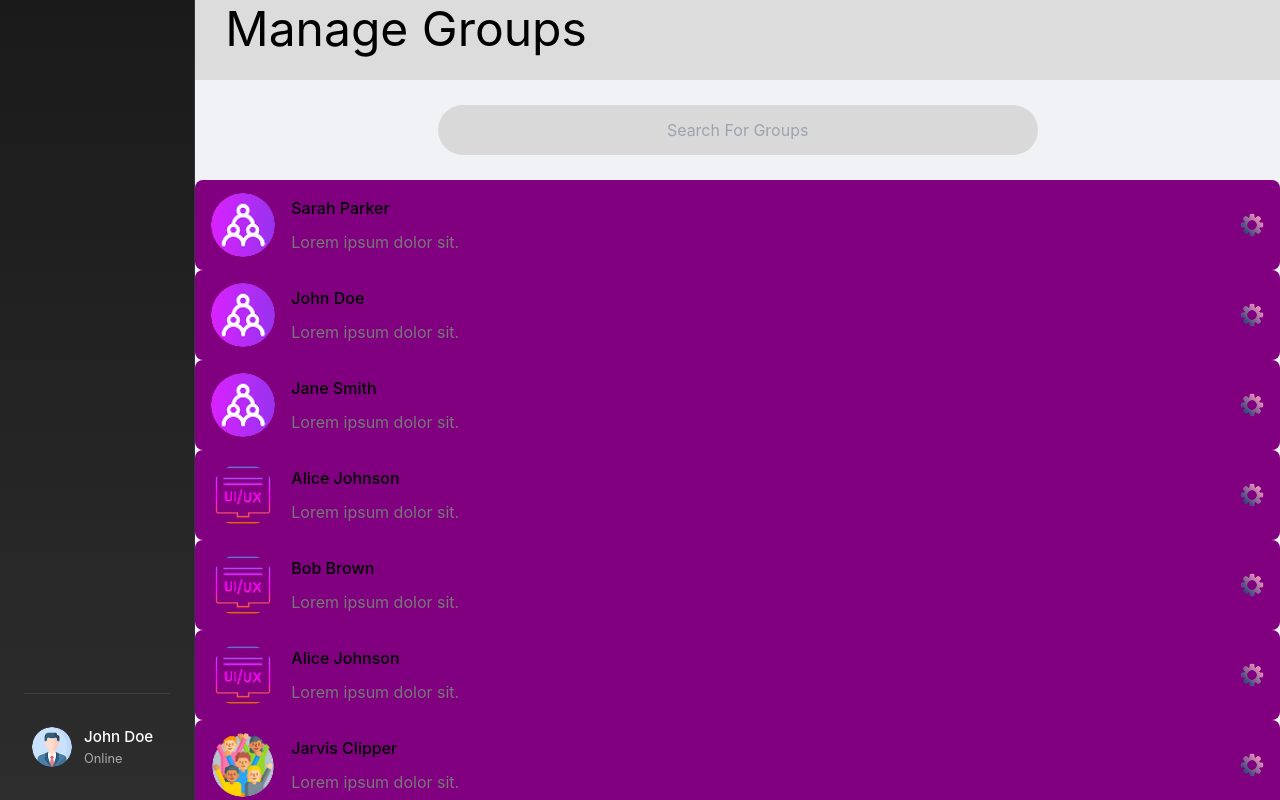
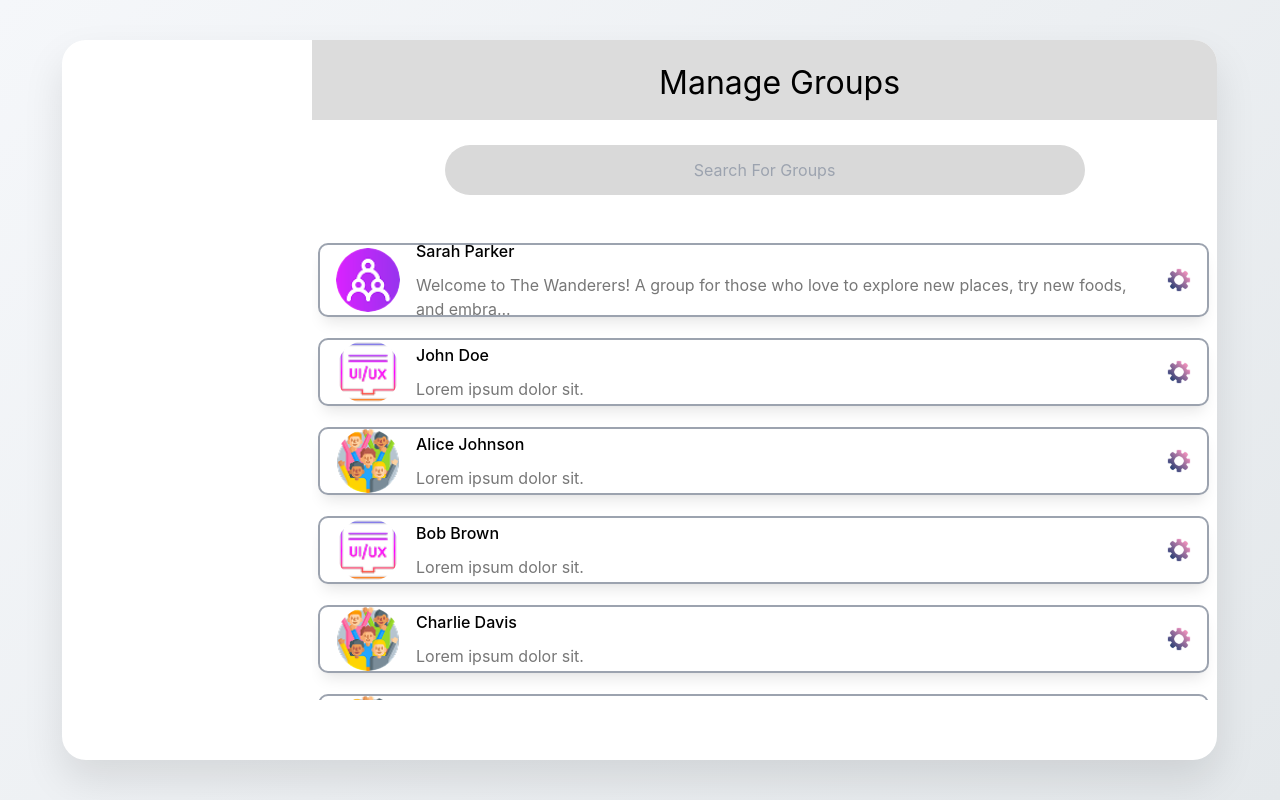
Before and after one commit to omar-ahmed2/desktop-real-time-chat-pp, a React (Vite) app in the folder desktop-real-time-chat-app/: page /groups in a window 1280 px wide. Built offline with nearby package versions, Linux system fonts and the light colour scheme.

Commit message:
Added group page
Signed-off-by: kem <ahamedcool71@gmail.com>

```diff
--- a/desktop-real-time-chat-app/src/components/Groups/Groups.css
+++ b/desktop-real-time-chat-app/src/components/Groups/Groups.css
@@ -2,11 +2,62 @@
     width: 8px;
   }
 
-  .scrollbar-custom::-webkit-scrollbar-track {
-    background: transparent;
+.scrollbar-custom::-webkit-scrollbar-track {
+  background: transparent;
+}
+.chat-layout-container {
+  width: 100%;
+  min-height: 100vh;
+  display: flex;
+  align-items: center;
+  justify-content: center;
+  padding: 2rem;
+  box-sizing: border-box;
+  background: linear-gradient(135deg, #f5f7fa 0%, #e4e8eb 100%);
+  font-family: 'Inter', -apple-system, BlinkMacSystemFont, 'Segoe UI', 'Roboto', sans-serif;
+  transition: all 0.3s ease;
+  overflow-x: hidden;
+}
+.groups-main-card {
+  width: 95%;
+  height: 90vh;
+  background: white;
+  border-radius: 24px;
+  box-shadow: 0 20px 40px rgba(0, 0, 0, 0.1);
+  overflow: hidden;
+  position: relative;
+  display: grid;
+  grid-template-columns: 250px 1fr;
+  opacity: 0;
+  transform: scale(0.98);
+  animation: fadeInContacts 0.7s ease-out forwards;
+}
+.scrollbar-custom::-webkit-scrollbar-thumb {
+  background-color: gray;
+  border-radius: 4px;
+}
+
+@media (max-width: 768px) {
+  .groups-main-card {
+    width: 100%;
+    height: 95vh;
+    grid-template-columns: 1fr;
   }
-
-  .scrollbar-custom::-webkit-scrollbar-thumb {
-    background-color: gray;
-    border-radius: 4px;
+  .left-sidebar {
+    display: none;
   }
+  .group-dialog{
+    width:70vw !important;
+  }
+}
+@media (max-width: 1000) {
+  .group-dialog{
+    width:70vw !important;
+  }
+}
+@media (max-width: 560px) {
+.group-inner-friend{
+  width:100% !important;
+  margin-left:0 !important;
+}
+}
--- a/desktop-real-time-chat-app/src/components/Groups/Groups.tsx
+++ b/desktop-real-time-chat-app/src/components/Groups/Groups.tsx
@@ -1,68 +1,223 @@
 import React from "react";
-import { useState } from "react";
-import './Groups.css';
+import { useState, useRef, useEffect } from "react";
+import "./Groups.css";
+import { groupProps } from "../../types/interface";
 import Sidebar from "../Chat/Sidebar/Sidebar";
+import { useMediaQuery } from 'react-responsive';
 const Groups = () => {
   const [groupName, setGroupName] = useState<string>("");
-  const groups = [
+  const [filterText, setFilterText] = useState("");
+  const [isOpen, setIsOpen] = useState(false);
+  const [selectedGroup, setSelectedGroup] = useState<number | null>(null);
+  const [groups, setGroups] = useState<groupProps[]>([]);
+  const dialogRef = useRef<HTMLDialogElement | null>(null);
+  const isMobile = useMediaQuery({ query: '(max-width: 490px)' });
+  const truncateDescription = (text: string, maxLength: number) => {
+    return text.length > maxLength
+      ? text.substring(0, maxLength) + "..."
+      : text;
+  };
+  useEffect(() => {
+    setGroups([
       {
         id: 1,
         name: "Sarah Parker",
         avatar: "/images/group1.png",
-      description: "Lorem ipsum dolor sit.",
+        description:
+          "Welcome to The Wanderers! A group for those who love to explore new places, try new foods, and embrace the thrill of adventure. Whether you're a seasoned traveler or someone just starting their",
+        friends: [
+          { id: 1, username: "John Doe", profile: "/images/group1.png" },
+          { id: 2, username: "Jane Smith", profile: "/images/group1.png" },
+          { id: 3, username: "Alice Johnson", profile: "/images/group2.png" },
+          { id: 4, username: "Bob Brown", profile: "/images/group2.png" },
+        ],
       },
       {
         id: 2,
         name: "John Doe",
-      avatar: "/images/group1.png",
+        avatar: "/images/group2.png",
         description: "Lorem ipsum dolor sit.",
+        friends: [
+          { id: 1, username: "Sarah Parker", profile: "/images/group1.png" },
+          { id: 2, username: "Jane Smith", profile: "/images/group1.png" },
+          { id: 3, username: "Alice Johnson", profile: "/images/group2.png" },
+          { id: 4, username: "Bob Brown", profile: "/images/group2.png" },
+        ],
       },
       {
         id: 3,
-      name: "Jane Smith",
-      avatar: "/images/group1.png",
+        name: "Alice Johnson",
+        avatar: "/images/group3.png",
         description: "Lorem ipsum dolor sit.",
+        friends: [
+          { id: 1, username: "Sarah Parker", profile: "/images/group1.png" },
+          { id: 2, username: "Jane Smith", profile: "/images/group1.png" },
+          { id: 3, username: "John Doe", profile: "/images/group2.png" },
+          { id: 4, username: "Bob Brown", profile: "/images/group2.png" },
+        ],
       },
       {
         id: 4,
-      name: "Alice Johnson",
+        name: "Bob Brown",
         avatar: "/images/group2.png",
         description: "Lorem ipsum dolor sit.",
+        friends: [
+          { id: 1, username: "Sarah Parker", profile: "/images/group1.png" },
+          { id: 2, username: "Jane Smith", profile: "/images/group1.png" },
+          { id: 3, username: "Alice Johnson", profile: "/images/group2.png" },
+          { id: 4, username: "John Doe", profile: "/images/group2.png" },
+        ],
       },
       {
         id: 5,
-      name: "Bob Brown",
-      avatar: "/images/group2.png",
+        name: "Charlie Davis",
+        avatar: "/images/group3.png",
         description: "Lorem ipsum dolor sit.",
+        friends: [
+          { id: 1, username: "Sarah Parker", profile: "/images/group1.png" },
+          { id: 2, username: "Jane Smith", profile: "/images/group1.png" },
+          { id: 3, username: "Alice Johnson", profile: "/images/group2.png" },
+          { id: 4, username: "John Doe", profile: "/images/group2.png" },
+        ],
       },
       {
         id: 6,
-      name: "Alice Johnson",
-      avatar: "/images/group2.png",
+        name: "David Wilson",
+        avatar: "/images/group3.png",
         description: "Lorem ipsum dolor sit.",
+        friends: [
+          { id: 1, username: "Sarah Parker", profile: "/images/group1.png" },
+          { id: 2, username: "Jane Smith", profile: "/images/group1.png" },
+          { id: 3, username: "Alice Johnson", profile: "/images/group2.png" },
+          { id: 4, username: "John Doe", profile: "/images/group2.png" },
+        ],
       },
       {
         id: 7,
-      name: "Jarvis Clipper",
-      avatar: "/images/group3.png",
+        name: "Emma Thompson",
+        avatar: "/images/group2.png",
         description: "Lorem ipsum dolor sit.",
+        friends: [
+          { id: 1, username: "Sarah Parker", profile: "/images/group1.png" },
+          { id: 2, username: "Jane Smith", profile: "/images/group1.png" },
+          { id: 3, username: "Alice Johnson", profile: "/images/group2.png" },
+          { id: 4, username: "John Doe", profile: "/images/group2.png" },
+          { id: 5, username: "John Doe", profile: "/images/group2.png" },
+          { id: 6, username: "John Doe", profile: "/images/group2.png" },
+          { id: 7, username: "John Doe", profile: "/images/group2.png" },
+        ],
       },
-    {
-      id: 8,
-      name: "SuperMan Community",
-      avatar: "/images/group3.png",
-      description: "Lorem ipsum dolor sit.",
-    },
-  ];
+    ]);
+  }, []);
+
+  const handleClick = (e: MouseEvent) => {
+    if (dialogRef.current && e.target === dialogRef.current) {
+      closeDialog();
+    }
+  };
+
+  useEffect(() => {
+    const dialog = dialogRef.current;
+    dialog?.addEventListener("click", handleClick);
+    return () => dialog?.removeEventListener("click", handleClick);
+  }, []);
+
+  const openDialog = (id: number) => {
+    setSelectedGroup(id);
+    if (dialogRef.current) {
+      dialogRef.current.showModal();
+      setIsOpen(true);
+    }
+  };
+
+  const closeDialog = () => {
+    if (dialogRef.current) {
+      dialogRef.current.close();
+      setIsOpen(false);
+    }
+  };
+  const filteredGroups = groups.filter((item) =>
+    item.name.toLowerCase().includes(groupName.toLowerCase())
+  );
   return (
     <>
-      <div className="flex flex-row h-screen bg-[#F0F2F5] overflow-hidden">
-        <div className="h-screen w-[20%] bg-[#F0F2F5] flex flex-col">
+      <dialog
+        ref={dialogRef}
+        className={`group-dialog h-[80vh] 2xl:w-[35%] sm:w-[40%] fixed top-1/2 left-1/2 -translate-x-1/2 -translate-y-1/2 bg-gradient-to-b from-dark-start to-dark-end rounded-lg p-0 m-0 transition-transform duration-500 ease-in-out
+          ${isOpen ? "opacity-100 scale-100" : "opacity-0 scale-95"}`}
+      >
+        <div className="w-full h-full flex flex-col">
+          {selectedGroup !== null &&
+            groups
+              .filter((group) => group.id === selectedGroup)
+              .map((group) => (
+                <div
+                  key={group.id}
+                  className="p-6 flex flex-col justify-content-center items-center"
+                >
+                  <img
+                    className="w-[70px] h-[70px] rounded-full cursor-pointer"
+                    src={group.avatar}
+                    alt={`${group.name}'s avatar`}
+                  />
+                  <div className="flex flex-row mt-2 leading-relaxed">
+                    <h1 className="text-3xl mr-2">{group.name}</h1>
+                    <img
+                      src="/images/editButton.png"
+                      alt="Edit"
+                      className="cursor-pointer w-25 h-25"
+                    />
+                  </div>
+                  <div className="flex flex-col mt-5 mr-auto">
+                    <div className="flex flex-row items-center mb-2">
+                      <h1 className="text-3xl">Group description:</h1>
+                      <img
+                        src="/images/editButton.png"
+                        alt="Edit"
+                        className="cursor-pointer w-25 h-25 ml-auto"
+                      />
+                    </div>
+                    <p className="text-gray-500 text-sm mb-4">
+                      {truncateDescription(group.description, 200)}
+                    </p>
+                    <div className="flex flex-row">
+                      <h1 className="text-3xl">Members:</h1>
+                      <p className="text-white text-2xl ml-5 mt-[3px]">
+                        {"(" + group.friends.length + ")"}
+                      </p>
+                    </div>
+                    <div className="flex flex-wrap">
+                    {group.friends.map((friend) =>(
+                      <div
+                      className="group-inner-friend border border-gray-300 border-opacity-50 ml-[25px] w-[40%] hover:bg-[gray] rounded-2xl mt-[15px] p-4 transition-all duration-400 ease-in-out"
+                      key={friend.id}
+                    >
+                      <div className="flex flex-row items-center ">
+                        <img
+                          src={friend.profile}
+                          alt="Profile"
+                          className="w-15 h-15 rounded-full"
+                        />
+                        <div className="flex flex-col">
+                          <p className="text-2xl text-white text-center justify-center">{friend.username}</p>
+
+                        </div>
+                      </div>
+                      </div>
+                    ))}
+                    </div>
+                  </div>
+                </div>
+              ))}
+        </div>
+      </dialog>
+
+      <div className="chat-layout-container">
+        <div className="groups-main-card">
           <Sidebar />
-        </div>
           <div>
-          <div className="flex flex-grow h-[80px] bg-[#dcdcdc] ">
-            <h1 className="pl-[30px] pt-[5px] text-5xl text-black">
+            <div className="flex  w-full h-[80px] items-center justify-center bg-[#dcdcdc] ">
+              <h1 className="pl-[30px] pt-[5px] text-[2rem] text-black  ">
                 Manage Groups
               </h1>
             </div>
@@ -74,14 +229,14 @@ const Groups = () => {
                 onChange={(e) => {
                   setGroupName(e.target.value);
                 }}
-              className="w-[600px] h-[50px] mt-[25px] rounded-full bg-[#d9d9d9] text-[black] text-center placeholder-black-500 mb-[25px]"
+                className="w-[50vw] h-[50px] mt-[25px] rounded-full bg-[#d9d9d9] text-[black] text-center placeholder-black-500 mb-[25px]"
               />
             </div>
-          <div className="flex flex-wrap w-full 2xl:max-h-[100%] sm:max-h-[100vh]  overflow-y-auto scrollbar-custom">
-            {groups.map((group) => (
+            <div className="flex flex-col w-full flex-grow h-[60vh] overflow-y-auto scrollbar-custom">
+              {filteredGroups.map((group) => (
                 <div
                   key={group.id}
-                className="bg-[purple] flex flex-row items-center w-full h-[90px] px-4 gap-4 rounded-lg "
+                  className="outline outline-2 outline-gray-400 rounded-lg shadow-lg hover:outline-gray-600 hover:shadow-xl transition-all mt-[25px] flex flex-row items-center w-[98%] ml-2 h-[70px] px-4 gap-4"
                 >
                   <img
                     src={group.avatar}
@@ -90,17 +245,28 @@ const Groups = () => {
                   />
                   <div>
                     <div className="flex flex-col justify-center">
-                <span className="text-black font-medium mb-[10px]">{group.name}</span>
-                <p className="text-black-500">{group.description}</p>
+                      <span className="text-black font-medium mb-[10px]">
+                        {group.name}
+                      </span>
+                      <p className="text-black-500">
+                        {truncateDescription(group.description, isMobile ? 50 : 100 )}
+                      </p>
                     </div>
                   </div>
-              <img src="/images/editGroup.png" alt="Arrow" className="w-6 h-6 ml-auto cursor-pointer" />
+                  <img
+                    src="/images/editGroup.png"
+                    alt="Arrow"
+                    onClick={() => openDialog(group.id)}
+                    className="w-6 h-6 ml-auto cursor-pointer"
+                  />
                 </div>
               ))}
+            </div>
           </div>
         </div>
       </div>
     </>
   );
 };
+
 export default Groups;
--- a/desktop-real-time-chat-app/src/components/Groups/groupCreation.tsx
+++ b/desktop-real-time-chat-app/src/components/Groups/groupCreation.tsx
@@ -89,7 +89,6 @@ const GroupCreation = () => {
       >
         <div className="w-full h-full flex flex-col">
           <div className="p-6 flex flex-col  justify-content-center items-center">
-            <h1 className="text-3xl">Create Group</h1>
             <input
               type="text"
               className="w-[200px] h-[45px] mt-[25px] text-[black] text-center placeholder-black-500"
--- a/desktop-real-time-chat-app/src/types/interface.ts
+++ b/desktop-real-time-chat-app/src/types/interface.ts
@@ -1,6 +1,13 @@
 export interface groupCreationProps {
     id: number;
     username: string;
-    number: string;
+    number?: string;
     profile: string;
 }
+export interface groupProps {
+    id: number;
+    name: string;
+    avatar: string;
+    description: string;
+    friends: groupCreationProps[];
+}
```
Also changed, not shown: desktop-real-time-chat-app/public/images/editButton.png (added), 1 other file (tests, documents, lock files or other folders). Lines whose indentation alone changed are shown as unchanged.
